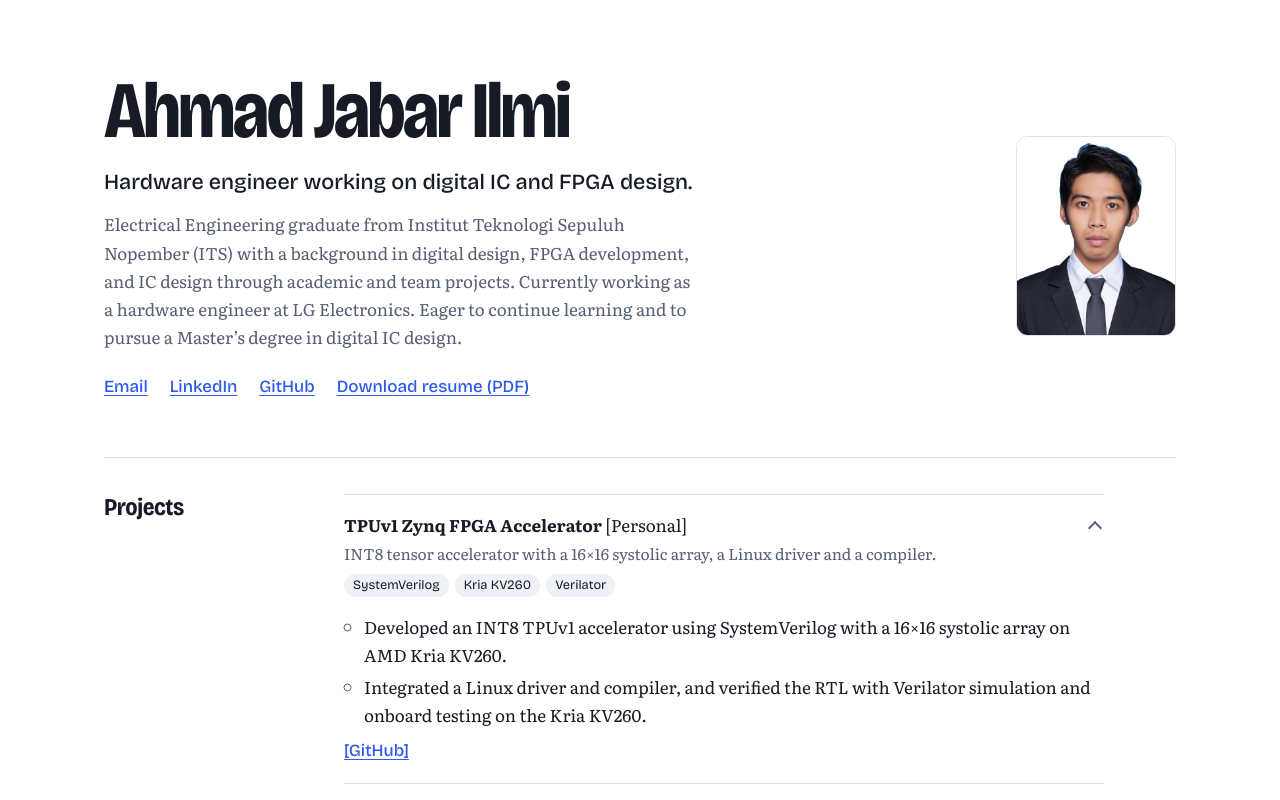
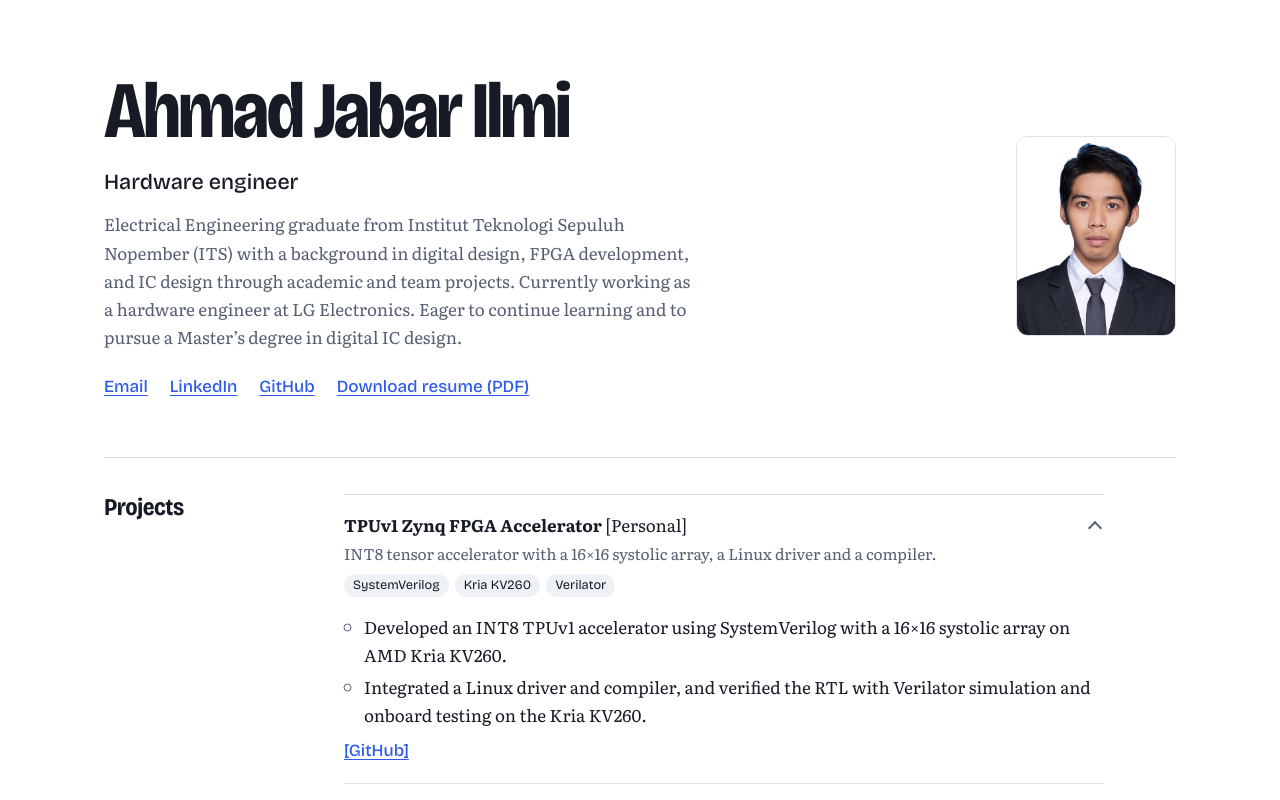
Before and after one commit to ilmiahmad/ilmiahmad.github.io, a Next.js app: page / in a window 1280 px wide. Shown: the top 800 px of the page. Built offline with nearby package versions, Linux system fonts and the light colour scheme.

Commit message:
Shorten tagline to Hardware engineer

```diff
--- a/src/data/resume.ts
+++ b/src/data/resume.ts
@@ -20,7 +20,7 @@ export type Project = Entry & {
 
 export const profile = {
   name: "Ahmad Jabar Ilmi",
-  headline: "Hardware engineer working on digital IC and FPGA design.",
+  headline: "Hardware engineer",
   photo: "/photo.jpg",
   email: "ilmiahmad983@gmail.com",
   linkedin: { label: "LinkedIn", href: "https://linkedin.com/in/ahmadjabar" },
```
